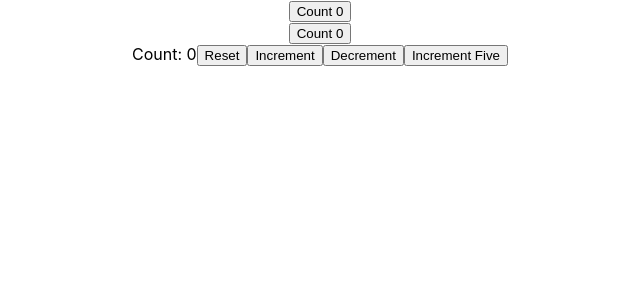
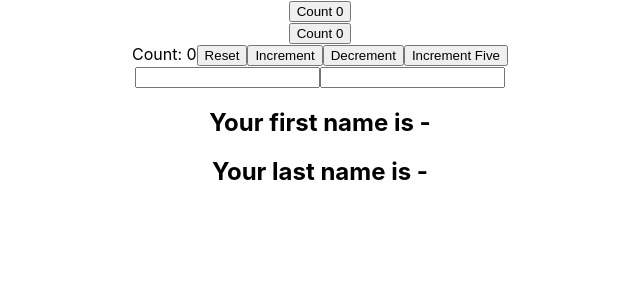
Before and after one commit to WilsonHo/react_learning, a React (Create React App) app: page / in a window 1280 px wide. Shown: the top 300 px of the page, without its empty margins (320-960 px from the left). Built offline with nearby package versions, Linux system fonts and the light colour scheme.

Commit message:
[Hook] - useState part 03

```diff
--- a/src/App.js
+++ b/src/App.js
@@ -4,12 +4,14 @@
 import ClassCounter from "./components/ClassCounter";
 import HookCounter from "./components/HookCounter";
 import HookCounterTwo from "./components/HookCounterTwo";
+import HookCounterThree from "./components/HookCounterThree";
 function App() {
   return (
     <div className="App">
       <ClassCounter/>
       <HookCounter/>
       <HookCounterTwo/>
+      <HookCounterThree/>
     </div>
   );
 }
--- /dev/null
+++ b/src/components/HookCounterThree.js
@@ -0,0 +1,23 @@
+import React, {useState} from 'react';
+
+const HookCounterThree = pros => {
+  const [name, setName] = useState({firstName: '', lastName: ''});
+
+
+  return (
+    <div>
+      <form>
+        <input type="text"
+               value={name.firstName}
+               onChange={e => setName({...name, firstName: e.target.value})}/>
+        <input type="text"
+               value={name.lastName}
+               onChange={e => setName({...name, lastName: e.target.value})}/>
+        <h2>Your first name is - {name.firstName}</h2>
+        <h2>Your last name is - {name.lastName}</h2>
+      </form>
+    </div>
+  );
+};
+
+export default HookCounterThree;
```
